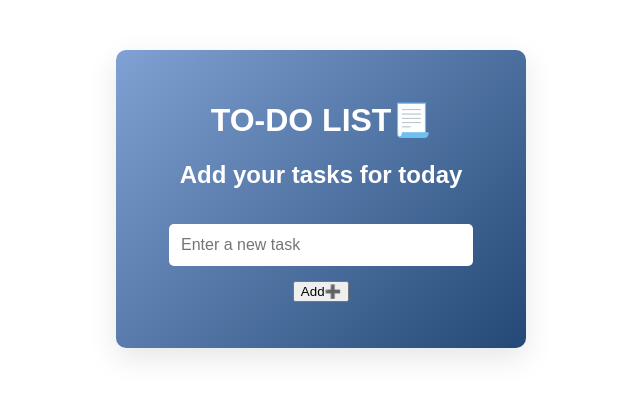
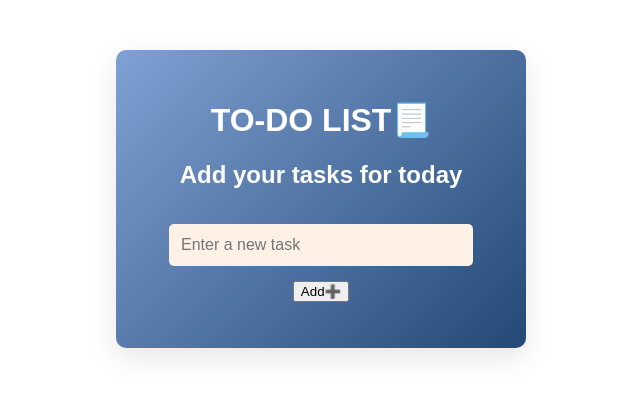
Before and after one commit to M-Saleh-N/to-do-list, a React (Create React App) app: page / in a window 1280 px wide. In both pictures the pointer is over the input "Enter a new task". Shown: the top 396 px of the page, without its empty margins (319-959 px from the left). Built offline with nearby package versions, Linux system fonts and the light colour scheme.

Commit message:
styled the input to hover

```diff
--- a/src/styles/todo.css
+++ b/src/styles/todo.css
@@ -26,3 +26,8 @@
     outline: none;
     transition: background-color 0.3s ease;
   }
+
+
+  input:hover {
+    background-color: #fff1e6;
+  }
```
